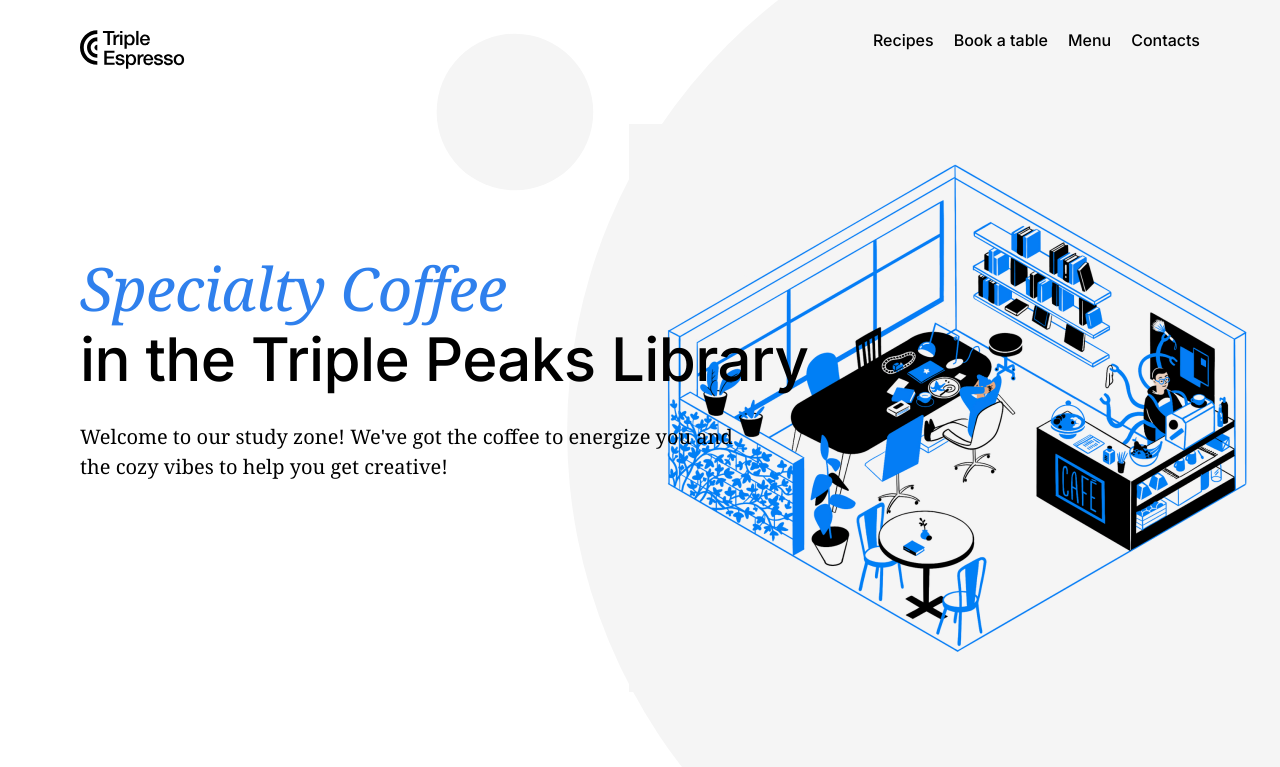
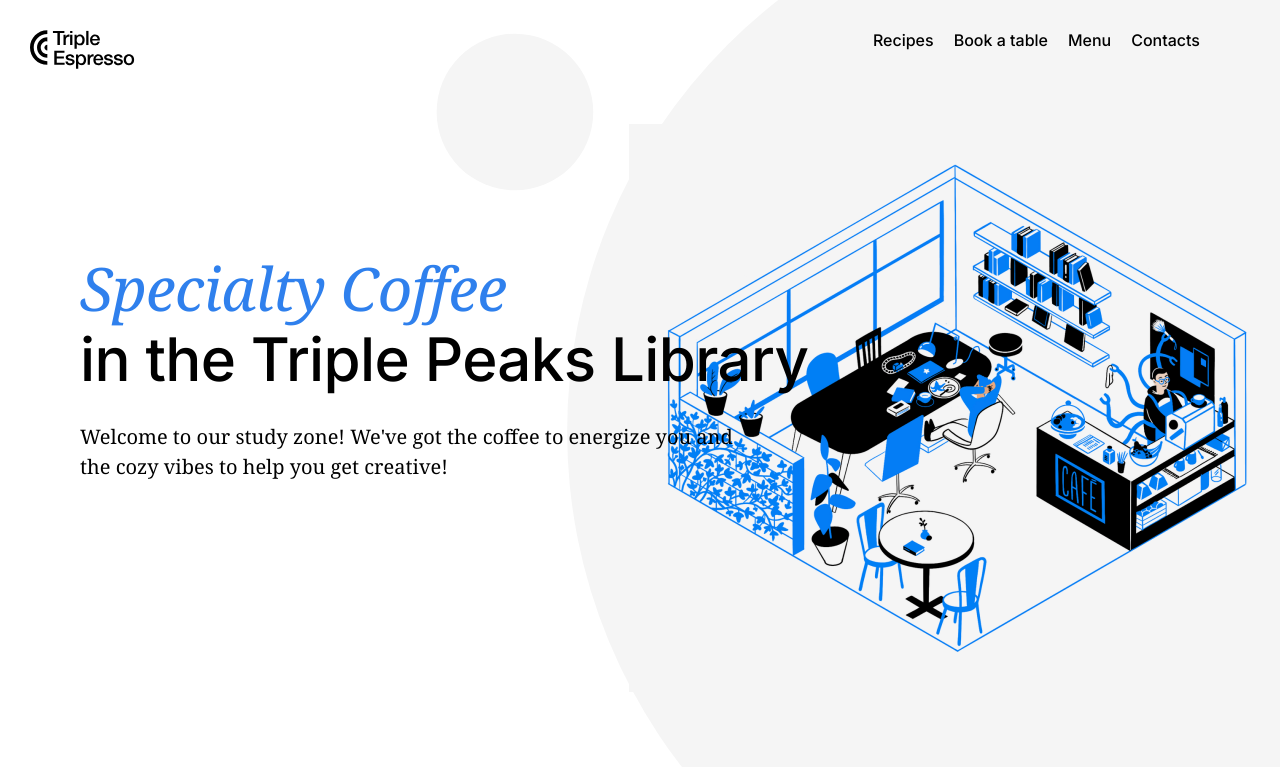
Before and after one commit to SBibrah/se_project_coffeeshop, a plain HTML site: page index.html in a window 1280 px wide. Shown: the top 767 px of the page. Drawn offline with Linux system fonts and the light colour scheme.

Commit message:
new update for my project

```diff
--- a/pages/index.css
+++ b/pages/index.css
@@ -18,7 +18,7 @@
   background-image: url(../images/background_header.svg);
   background-position: center;
   background-size: cover;
-  background-image: no-repeat;
+  background-repeat: no-repeat;
   z-index: 0;
   position: relative;
 }
@@ -48,7 +48,7 @@
 
 .nav__logo {
   position: relative;
-  left: -50;
+  left: -50px;
   width: 105px;
   height: 39px;
 }
@@ -111,7 +111,7 @@
   padding: 100px 80px 215px;
   background-color: #0a2750;
   background-image: url(../images/background_recipes.svg);
-  background-image: no-repeat;
+  background-repeat: no-repeat;
   background-size: cover;
   background-position: center;
   color: #ffffff;
```
